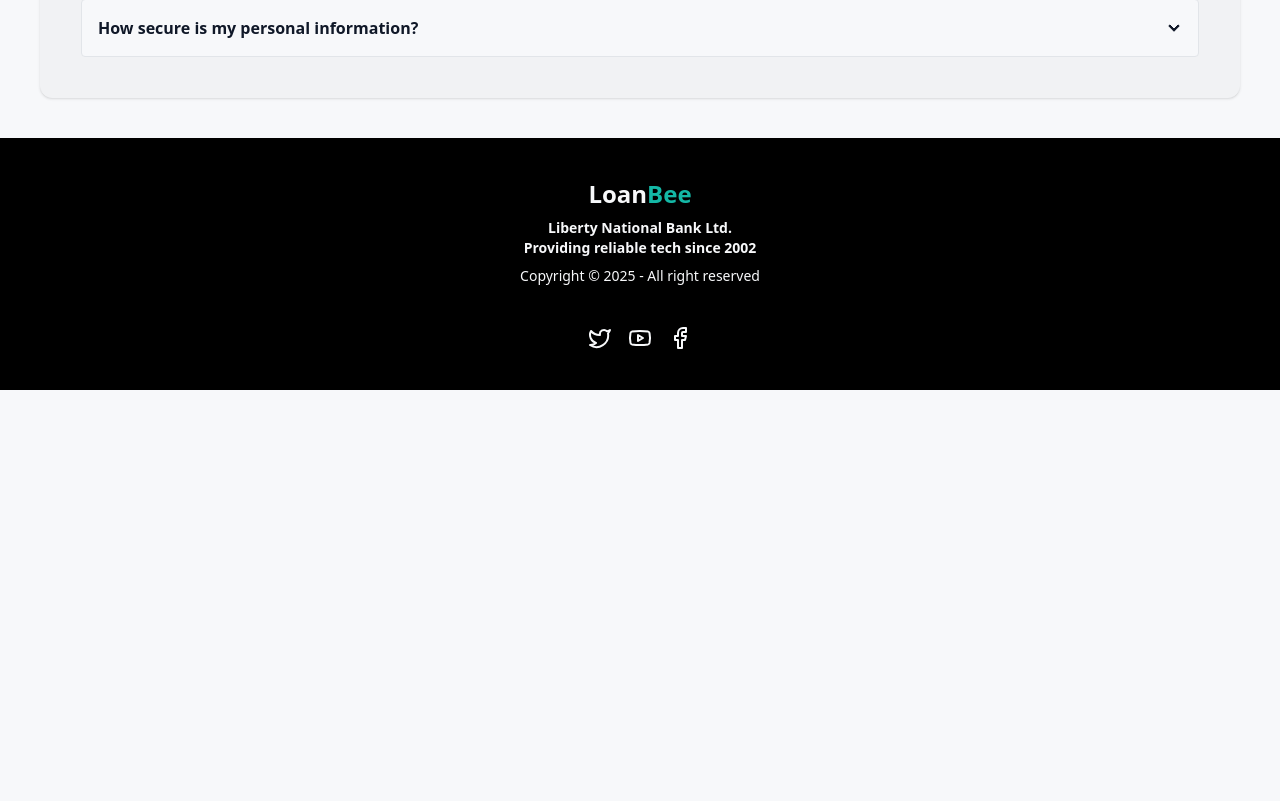
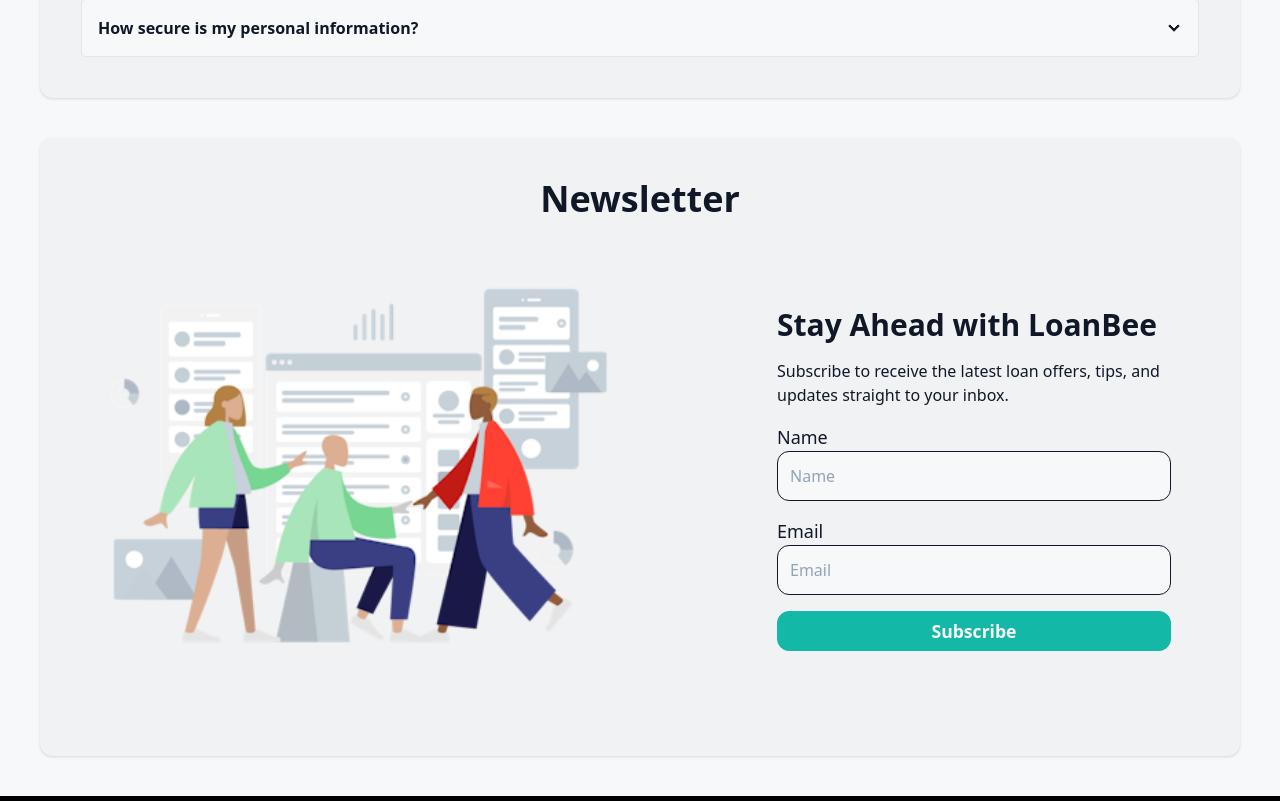
Before and after one commit to hossain-shifat/Micro-Loan, a React (Vite) app: page / in a window 1280 px wide. Shown: the part 3179-3980 px from the top of the page. Before the commit the page ends 3569 px from the top, so only its background shows below. Built offline with nearby package versions, Linux system fonts and the light colour scheme.

Commit message:
Add newsletter

```diff
--- a/package.json
+++ b/package.json
@@ -16,6 +16,7 @@
     "react": "^19.2.0",
     "react-dom": "^19.2.0",
     "react-router": "^7.10.1",
+    "react-toastify": "^11.0.5",
     "swiper": "^12.0.3",
     "tailwindcss": "^4.1.17"
   },
--- a/src/Layouts/Root/Root.jsx
+++ b/src/Layouts/Root/Root.jsx
@@ -2,15 +2,33 @@
 import { Outlet } from 'react-router'
 import Navbar from '../../Shared/Navbar/Navbar'
 import Footer from '../../Shared/Footer/Footer'
+import { ToastContainer } from 'react-toastify'
+import { useTheme } from '../../Hooks/ThemeHook/useTheme'
 
 const Root = () => {
+    const [theme] = useTheme()
     return (
         <div>
             <Navbar />
+            <ToastContainer
+                position="top-right"
+                autoClose={3000}
+                hideProgressBar={false}
+                newestOnTop={false}
+                closeOnClick
+                pauseOnFocusLoss
+                draggable
+                pauseOnHover
+                theme={theme}
+                style={{
+                    width: '350px',
+                    margin: '10px 20px'
+                }}
+            />
             <div className="bg-base-100 min-h-screen p-3 md:p-10">
                 <Outlet />
             </div>
-            <Footer/>
+            <Footer />
         </div>
     )
 }
--- a/src/Pages/Home/Home/Home.jsx
+++ b/src/Pages/Home/Home/Home.jsx
@@ -4,6 +4,7 @@
 import FadeIn from '../../../Components/Animations/FadeIn/FadeIn'
 import Reviews from '../Reviews/Reviews'
 import FAQ from '../FAQ/FAQ'
+import NewsLetter from '../NewsLetter/NewsLetter'
 
 const Home = () => {
     return (
@@ -20,6 +21,9 @@
             <FadeIn>
                 <FAQ />
             </FadeIn>
+            <FadeIn>
+                <NewsLetter />
+            </FadeIn>
         </div>
     )
 }
--- /dev/null
+++ b/src/Pages/Home/NewsLetter/NewsLetter.jsx
@@ -0,0 +1,54 @@
+import React from 'react'
+import FadeIn from '../../../Components/Animations/FadeIn/FadeIn'
+import { assets } from '../../../assets/assets'
+import { toast } from 'react-toastify'
+
+const NewsLetter = () => {
+
+    const handleSubmit = (e) => {
+        e.preventDefault()
+        toast.success('Subscribed successfully! 🎉 Check your inbox for updates.')
+    }
+
+    return (
+        <div className="space-y-10">
+            <div>
+                <h1 className="font-bold text-2xl md:text-4xl text-center">Newsletter</h1>
+            </div>
+            <div className="flex flex-col md:flex-row md:justify-between items-center">
+                <div className="flex-1 max-w-[550px]">
+                    <img src={assets.newsLetter} className="w-full object-cover" alt="" />
+                </div>
+                <div className="w-full max-w-[450px] p-7 rounded-2xl flex-1">
+                    <form onSubmit={handleSubmit}>
+                        <div className="space-y-4">
+                            <FadeIn>
+                                <h1 className="font-bold text-3xl">Stay Ahead with LoanBee</h1>
+                            </FadeIn>
+                            <FadeIn>
+                                <p className="">Subscribe to receive the latest loan offers, tips, and updates straight to your inbox.</p>
+                            </FadeIn>
+                        </div>
+                        <div className="my-4 *:my-4">
+                            <FadeIn>
+                                <label className="text-lg">Name</label>
+                                <input type="text" placeholder='Name' name='name' className="w-full p-3 bg-base-100 rounded-xl border focus-within:outline outline-[#94A3B8] placeholder:text-[#94A3B8] text-base-content text-md" />
+                            </FadeIn>
+                            <FadeIn>
+                                <label className="text-lg">Email</label>
+                                <input type="email" placeholder='Email' name='email' className="w-full p-3 bg-base-100 rounded-xl border focus-within:outline outline-[#94A3B8] placeholder:text-[#94A3B8] text-base-content text-md" />
+                            </FadeIn>
+                        </div>
+                        <FadeIn>
+                            <div className="w-full my-4">
+                                <button className="btn btn-primary w-full font-bold text-[1.1rem] rounded-xl">Subscribe</button>
+                            </div>
+                        </FadeIn>
+                    </form>
+                </div>
+            </div>
+        </div>
+    )
+}
+
+export default NewsLetter
--- a/src/assets/assets.js
+++ b/src/assets/assets.js
@@ -4,12 +4,14 @@
 import card from './credit.png'
 import approved from './approve.png'
 import footerImg from './footer-bg.png'
+import newsLetter from './newsletter.png'
 
 
 
 export const assets = {
     bank,
-    footerImg
+    footerImg,
+    newsLetter
 }
 
 export const process = [
```
Also changed, not shown: src/App.jsx (+4 -4 lines), src/assets/newsletter.png (added), src/index.css (line endings or trailing spaces), 1 other file (tests, documents, lock files or other folders).
